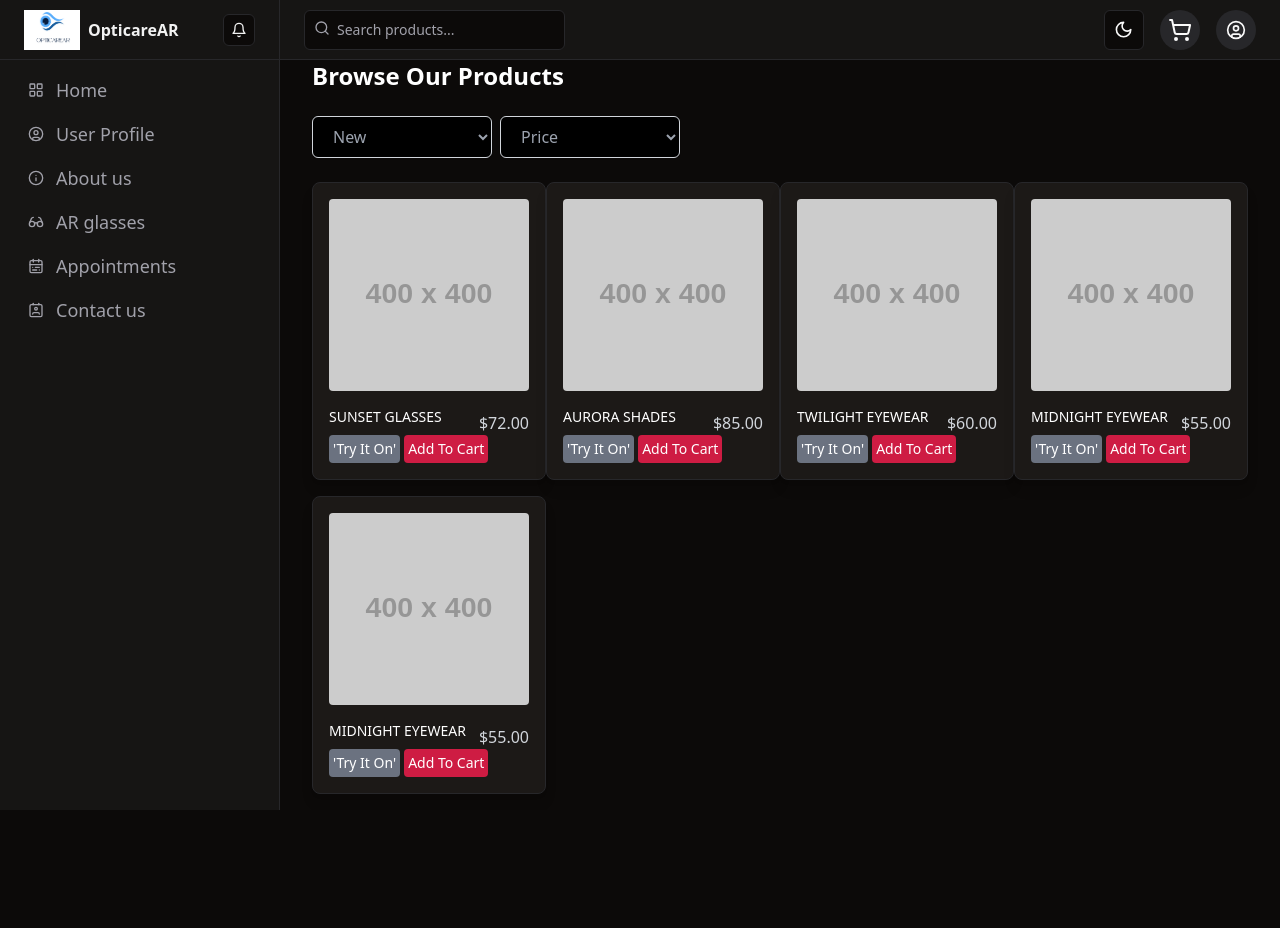
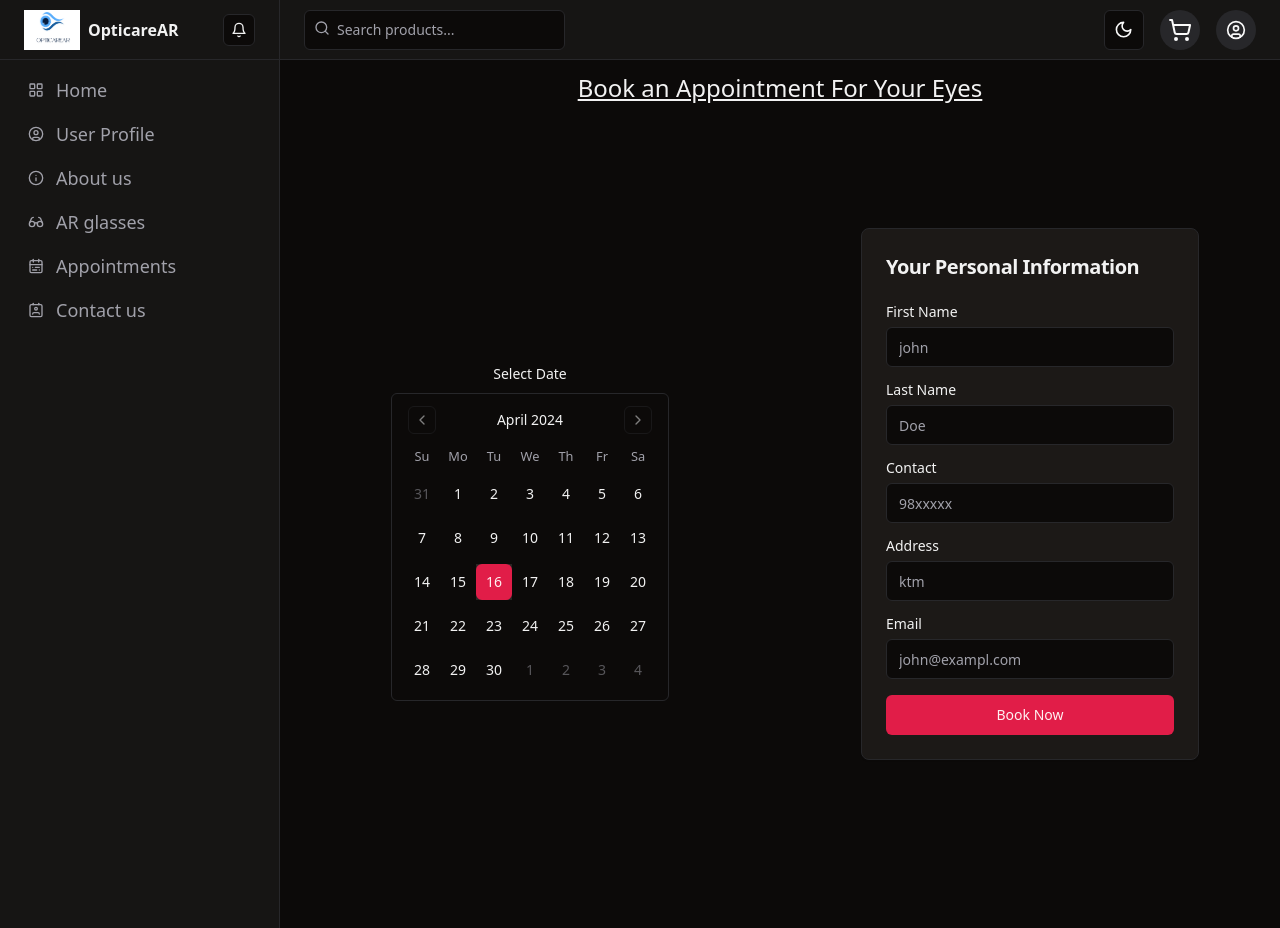
Before and after one commit to palhimalaya/OpticareAR, a React (Vite) app: page /appointment-eyes in a window 1280 px wide. Before the commit the page ends 810 px from the top, so only its background shows below. Built offline with nearby package versions, Linux system fonts and the light colour scheme.

Commit message:
Add date-fns and react-day-picker dependencies, and create ContactUs and Textarea components

```diff
--- a/package.json
+++ b/package.json
@@ -20,8 +20,10 @@
     "@radix-ui/react-tabs": "^1.0.4",
     "class-variance-authority": "^0.7.0",
     "clsx": "^2.1.0",
+    "date-fns": "^3.6.0",
     "lucide-react": "^0.368.0",
     "react": "^18.2.0",
+    "react-day-picker": "^8.10.1",
     "react-dom": "^18.2.0",
     "react-router-dom": "^6.22.3",
     "tailwind-merge": "^2.2.2",
--- /dev/null
+++ b/src/components/AppointmentForm.jsx
@@ -0,0 +1,92 @@
+import { useState } from "react"
+import { Calendar } from "./ui/calendar"
+import { Label } from "./ui/label"
+
+import { Card, CardContent, CardHeader, CardTitle } from "./ui/card"
+import { Input } from "./ui/input"
+import { Button } from "./ui/button"
+
+const AppointmentForm = ({headerText}) => {
+  const [date, setDate] = useState(new Date())
+  return (
+    <div className="w-full lg:grid lg:min-h-[600px] lg:grid-cols-2 xl:min-h-[800px] relative">
+      <div className="absolute inset-0 flex justify-center">
+        <div className="text-2xl mt-3">
+          <h1 className="underline">
+            {headerText}
+          </h1>
+        </div>
+      </div>
+      <div className="flex justify-center flex-col items-center sm:mt-10">
+        <div className="flex flex-col justify-center items-center mt-10">
+          {/* <p className="text-sm">Select a date to book an appointment</p> */}
+          <Label htmlFor="date">Select Date</Label>
+        </div>
+          <Calendar
+            mode="single"
+            selected={date}
+            onSelect={setDate}
+            className="rounded-md border mt-3"
+          />
+      </div>
+      <div className="flex items-center justify-center py-12  h-[868px]">
+        <Card className="mx-auto max-w-sm">
+        <CardHeader>
+          <CardTitle className="text-xl">Your Personal Information</CardTitle>
+        </CardHeader>
+        <CardContent>
+          <div className="grid gap-4 w-72">
+            <div className="grid gap-2">
+              <Label htmlFor="firstName">First Name</Label>
+              <Input
+                id="firstName"
+                type="firstName"
+                placeholder="john"
+                required
+              />
+            </div>
+            <div className="grid gap-2">
+              <Label htmlFor="lastName">Last Name</Label>
+              <Input
+                id="lastName"
+                type="lastName"
+                placeholder="Doe"
+              />
+            </div>
+            <div className="grid gap-2">
+              <Label htmlFor="contact">Contact</Label>
+              <Input
+                id="contact"
+                type="contact"
+                placeholder="98xxxxx"
+              />
+            </div>
+            <div className="grid gap-2">
+              <Label htmlFor="address">Address</Label>
+              <Input
+                id="address"
+                type="address"
+                placeholder="ktm"
+              />
+            </div>
+            <div className="grid gap-2">
+              <Label htmlFor="email">Email</Label>
+              <Input
+                id="email"
+                type="email"
+                placeholder="john@exampl.com"
+                required
+              />
+            </div>
+            <Button type="submit" className="w-full">
+              Book Now
+            </Button>
+          </div>
+        </CardContent>
+        </Card>
+      </div>
+  </div>
+  )
+}
+
+export default AppointmentForm
--- /dev/null
+++ b/src/components/ui/calendar.jsx
@@ -0,0 +1,61 @@
+import * as React from "react"
+import { ChevronLeft, ChevronRight } from "lucide-react"
+import { DayPicker } from "react-day-picker"
+
+import { cn } from "@/lib/utils"
+import { buttonVariants } from "@/components/ui/button"
+
+function Calendar({
+  className,
+  classNames,
+  showOutsideDays = true,
+  ...props
+}) {
+  return (
+    (<DayPicker
+      showOutsideDays={showOutsideDays}
+      className={cn("p-3", className)}
+      classNames={{
+        months: "flex flex-col sm:flex-row space-y-4 sm:space-x-4 sm:space-y-0",
+        month: "space-y-4",
+        caption: "flex justify-center pt-1 relative items-center",
+        caption_label: "text-sm font-medium",
+        nav: "space-x-1 flex items-center",
+        nav_button: cn(
+          buttonVariants({ variant: "outline" }),
+          "h-7 w-7 bg-transparent p-0 opacity-50 hover:opacity-100"
+        ),
+        nav_button_previous: "absolute left-1",
+        nav_button_next: "absolute right-1",
+        table: "w-full border-collapse space-y-1",
+        head_row: "flex",
+        head_cell:
+          "text-muted-foreground rounded-md w-9 font-normal text-[0.8rem]",
+        row: "flex w-full mt-2",
+        cell: "h-9 w-9 text-center text-sm p-0 relative [&:has([aria-selected].day-range-end)]:rounded-r-md [&:has([aria-selected].day-outside)]:bg-accent/50 [&:has([aria-selected])]:bg-accent first:[&:has([aria-selected])]:rounded-l-md last:[&:has([aria-selected])]:rounded-r-md focus-within:relative focus-within:z-20",
+        day: cn(
+          buttonVariants({ variant: "ghost" }),
+          "h-9 w-9 p-0 font-normal aria-selected:opacity-100"
+        ),
+        day_range_end: "day-range-end",
+        day_selected:
+          "bg-primary text-primary-foreground hover:bg-primary hover:text-primary-foreground focus:bg-primary focus:text-primary-foreground",
+        day_today: "bg-accent text-accent-foreground",
+        day_outside:
+          "day-outside text-muted-foreground opacity-50 aria-selected:bg-accent/50 aria-selected:text-muted-foreground aria-selected:opacity-30",
+        day_disabled: "text-muted-foreground opacity-50",
+        day_range_middle:
+          "aria-selected:bg-accent aria-selected:text-accent-foreground",
+        day_hidden: "invisible",
+        ...classNames,
+      }}
+      components={{
+        IconLeft: ({ ...props }) => <ChevronLeft className="h-4 w-4" />,
+        IconRight: ({ ...props }) => <ChevronRight className="h-4 w-4" />,
+      }}
+      {...props} />)
+  );
+}
+Calendar.displayName = "Calendar"
+
+export { Calendar }
--- /dev/null
+++ b/src/components/ui/textarea.jsx
@@ -0,0 +1,18 @@
+import * as React from "react"
+
+import { cn } from "@/lib/utils"
+
+const Textarea = React.forwardRef(({ className, ...props }, ref) => {
+  return (
+    (<textarea
+      className={cn(
+        "flex min-h-[80px] w-full rounded-md border border-input bg-background px-3 py-2 text-sm ring-offset-background placeholder:text-muted-foreground focus-visible:outline-none focus-visible:ring-2 focus-visible:ring-ring focus-visible:ring-offset-2 disabled:cursor-not-allowed disabled:opacity-50",
+        className
+      )}
+      ref={ref}
+      {...props} />)
+  );
+})
+Textarea.displayName = "Textarea"
+
+export { Textarea }
--- /dev/null
+++ b/src/page/ContactUs.jsx
@@ -0,0 +1,40 @@
+import { Label } from "@/components/ui/label"
+import { Input } from "@/components/ui/input"
+import { Textarea } from "@/components/ui/textarea"
+import { Button } from "@/components/ui/button"
+
+const ContactUs = () => {
+  return (
+   <div className="container flex h-[90%] items-center justify-center">
+     <div className="w-full max-w-2xl space-y-8">
+      <div className="space-y-2">
+        <h1 className="text-3xl font-bold">Contact us</h1>
+        <p className="text-gray-500 dark:text-gray-400">
+          Fill out the form below and we&apos;ll get back to you as soon as possible.
+        </p>
+      </div>
+      <div className="space-y-4">
+        <div className="space-y-2">
+          <Label htmlFor="name">Name</Label>
+          <Input id="name" placeholder="Enter your name" />
+        </div>
+        <div className="space-y-2">
+          <Label htmlFor="email">Email</Label>
+          <Input id="email" placeholder="Enter your email" type="email" />
+        </div>
+        <div className="space-y-2">
+          <Label htmlFor="subject">Subject</Label>
+          <Input id="subject" placeholder="Enter the subject" />
+        </div>
+        <div className="space-y-2">
+          <Label htmlFor="message">Message</Label>
+          <Textarea className="min-h-[100px]" id="message" placeholder="Enter your message" />
+        </div>
+        <Button>Send message</Button>
+      </div>
+    </div>
+   </div>
+  )
+}
+
+export default ContactUs
```
Also changed, not shown: src/Routes.jsx (+5 -3 lines), 1 other file (tests, documents, lock files or other folders).
